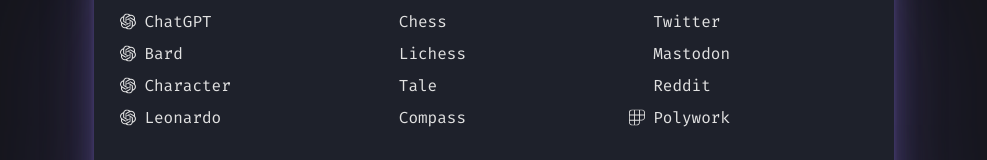
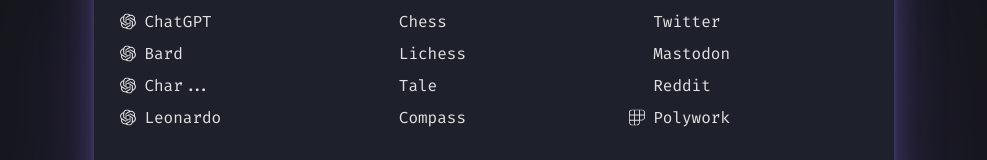
Before and after one commit to MadobyPy/MadobyWeb, a Next.js app: page / in a window 1280 px wide. Shown: the part 130-290 px from the top of the page, without its empty margins (146-1133 px from the left). Built offline with nearby package versions, Linux system fonts and the light colour scheme; some icons are missing.

Commit message:
Update startpage.config.js

```diff
--- a/startpage.config.js
+++ b/startpage.config.js
@@ -173,7 +173,7 @@
 						icon: "simple-icons:openai"
 					},
 					{
-						name: "Character",
+						name: "Char...",
 						url: "https://beta.character.ai/",
 						target: "_blank",
 						icon: "simple-icons:openai"
```
